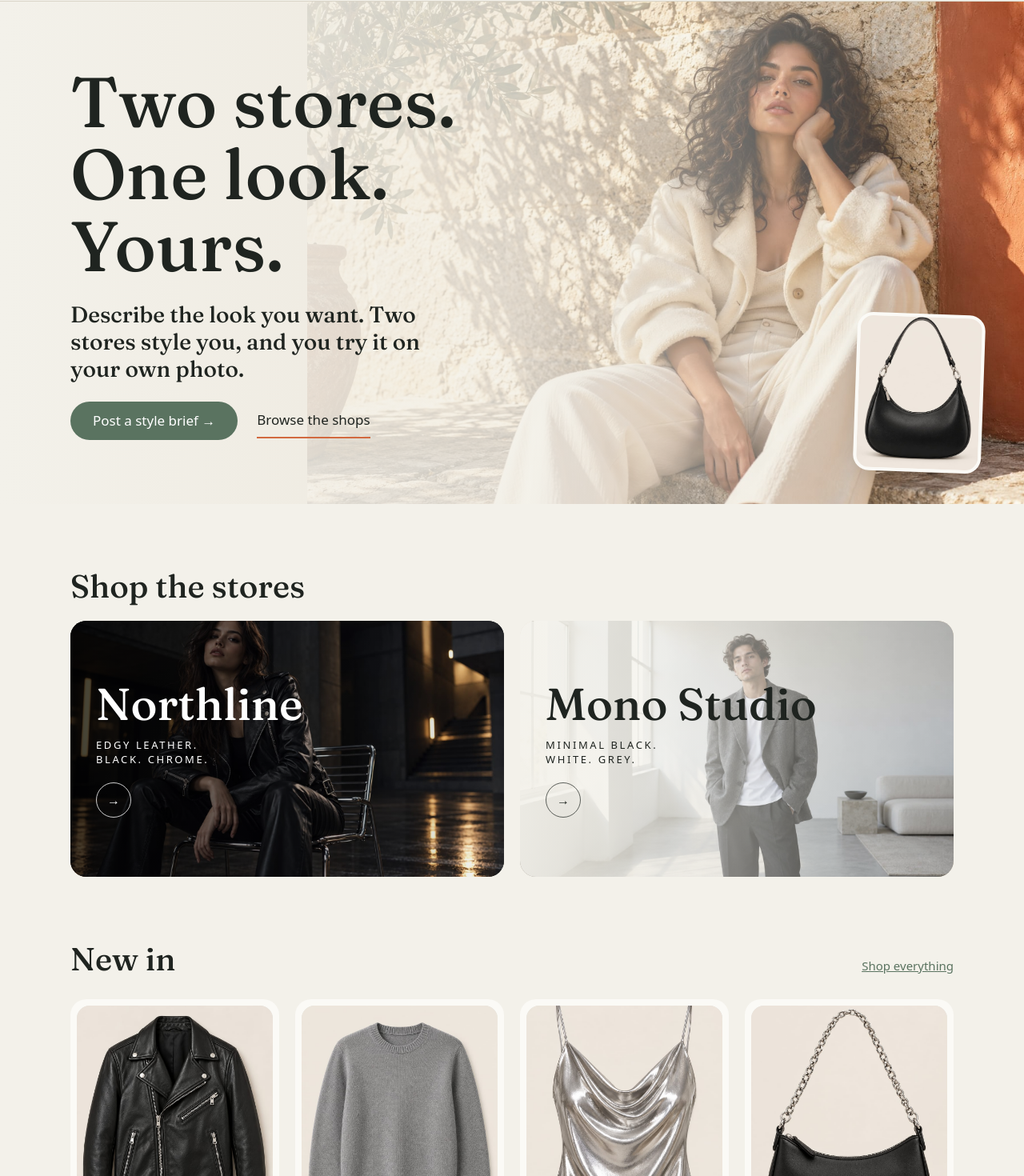
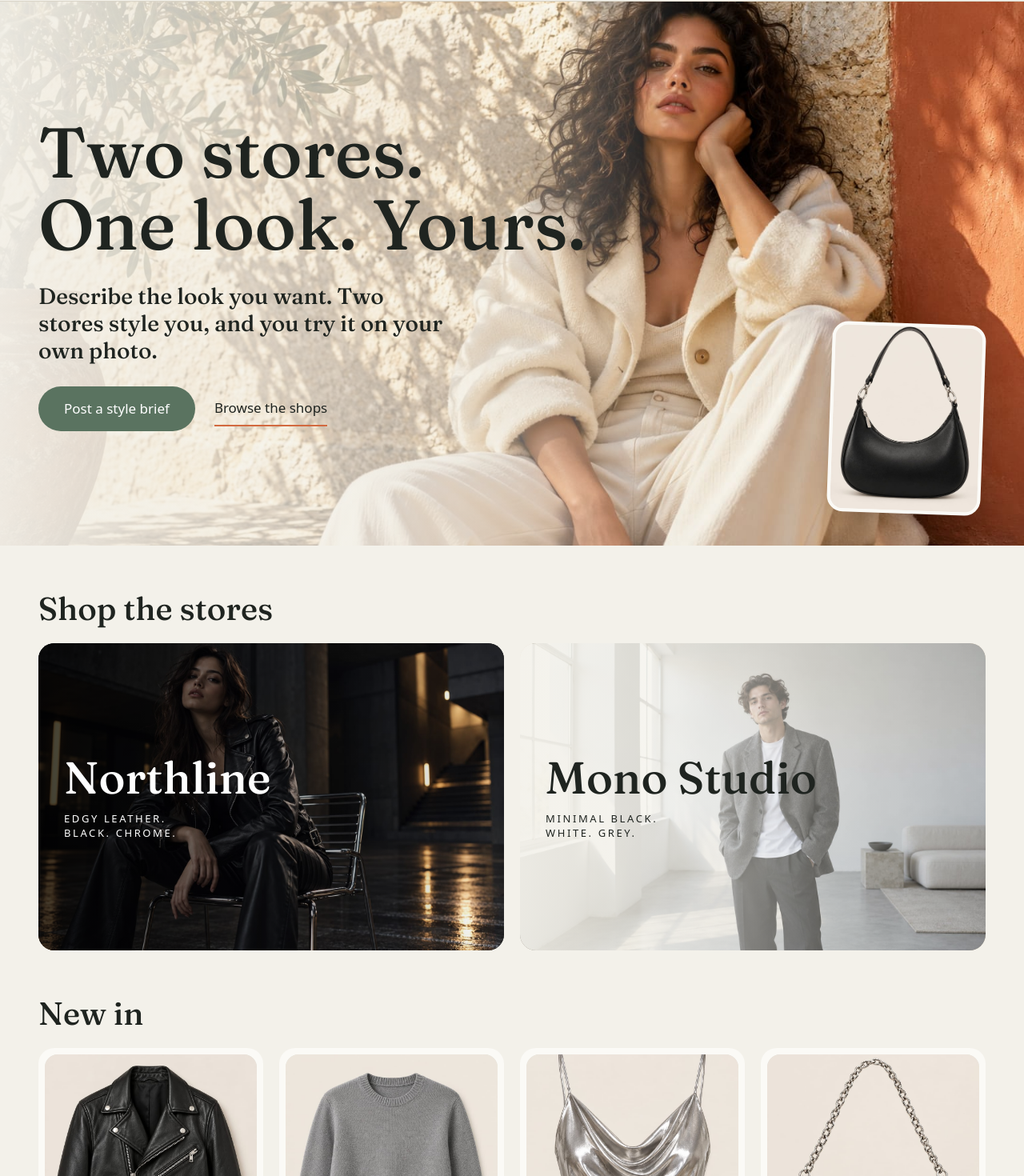
Before and after one commit to Shawn-Bi/youcam-2, a Next.js app in the folder frontend/: page / in a window 1280 px wide. Shown: the part 79-1549 px from the top of the page at 80% size. Built offline with nearby package versions, Linux system fonts and the light colour scheme.

Commit message:
fix(frontend): full-width heroes, tighter home spacing, no arrows or Shop everything link

```diff
--- a/frontend/app/page.tsx
+++ b/frontend/app/page.tsx
@@ -10,30 +10,30 @@ const NEW_IN = ["nl_racer_jacket", "ms_knit_sweater", "nl_chrome_cami", "ms_nova
 export default function Home() {
   const inset = getCatalogItem("nl_luna_bag");
   return (
-    <main className="flex flex-col gap-14 pb-16 md:gap-20">
+    <main className="flex flex-col gap-10 pb-16 md:gap-14">
       <section className="relative overflow-hidden bg-sand">
         {/* eslint-disable-next-line @next/next/no-img-element */}
         <img
           src="/catalog/home-hero.jpg"
           alt=""
-          className="absolute inset-0 size-full object-cover object-[70%_center] md:left-[30%] md:w-[70%]"
+          className="absolute inset-0 size-full object-cover object-[70%_center] md:object-[85%_30%] lg:object-[center_30%]"
         />
-        <div className="absolute inset-0 bg-gradient-to-t from-stone via-stone/70 to-transparent md:bg-gradient-to-r md:from-stone md:via-stone/80 md:to-transparent" />
-        <div className="relative mx-auto flex min-h-[560px] max-w-6xl flex-col justify-end gap-6 px-4 pt-48 pb-10 md:min-h-[600px] md:justify-center md:px-6 md:py-20">
-          <h1 className="max-w-xl font-display text-display font-medium text-ink md:text-hero">
+        <div className="absolute inset-0 bg-gradient-to-t from-stone via-stone/70 to-transparent md:bg-gradient-to-r md:from-stone/95 md:via-stone/55 md:via-45% md:to-transparent md:to-70%" />
+        <div className="relative mx-auto flex min-h-[600px] max-w-page flex-col justify-end gap-7 px-4 pt-56 pb-10 md:min-h-[680px] md:justify-center md:px-8 lg:px-12 md:py-20">
+          <h1 className="max-w-md font-display text-display font-medium text-ink md:max-w-sm lg:max-w-3xl lg:text-hero">
             Two stores.
             <br />
             One look. Yours.
           </h1>
-          <p className="max-w-md text-body text-ink md:text-h2 md:font-display">
+          <p className="max-w-sm text-body text-ink md:text-h2 md:font-display lg:max-w-lg">
             Describe the look you want. Two stores style you, and you try it on your own photo.
           </p>
           <div className="flex flex-wrap items-center gap-x-6 gap-y-3">
             <Link
               href="/brief"
-              className="flex min-h-12 items-center rounded-full bg-sage px-7 text-body font-medium text-on-sage hover:bg-sage-hover"
+              className="flex min-h-14 items-center rounded-full bg-sage px-8 text-body font-medium text-on-sage hover:bg-sage-hover"
             >
-              Post a style brief →
+              Post a style brief
             </Link>
             <Link
               href="/shop"
@@ -46,7 +46,7 @@ export default function Home() {
         {inset && (
           <Link
             href={inset.productUrl}
-            className="absolute right-[4%] bottom-10 hidden w-40 rotate-2 rounded-card border-4 border-surface bg-surface shadow-[0_16px_40px_-16px_rgb(0_0_0/0.35)] lg:block"
+            className="absolute right-[4%] bottom-10 hidden w-48 rotate-2 rounded-card border-4 border-surface bg-surface shadow-[0_16px_40px_-16px_rgb(0_0_0/0.35)] lg:block"
             aria-label={`${inset.name}, from Northline`}
           >
             {/* eslint-disable-next-line @next/next/no-img-element */}
@@ -55,7 +55,7 @@ export default function Home() {
         )}
       </section>
 
-      <section aria-labelledby="stores-heading" className="mx-auto flex w-full max-w-6xl flex-col gap-5 px-4 md:px-6">
+      <section aria-labelledby="stores-heading" className="mx-auto flex w-full max-w-page flex-col gap-5 px-4 md:px-8 lg:px-12">
         <h2 id="stores-heading" className="font-display text-h1 font-medium text-ink">
           Shop the stores
         </h2>
@@ -66,15 +66,10 @@ export default function Home() {
         </div>
       </section>
 
-      <section aria-labelledby="new-heading" className="mx-auto flex w-full max-w-6xl flex-col gap-5 px-4 md:px-6">
-        <div className="flex items-baseline justify-between gap-4">
-          <h2 id="new-heading" className="font-display text-h1 font-medium text-ink">
-            New in
-          </h2>
-          <Link href="/shop" className="inline-flex min-h-11 items-center text-small font-medium text-sage underline">
-            Shop everything
-          </Link>
-        </div>
+      <section aria-labelledby="new-heading" className="mx-auto flex w-full max-w-page flex-col gap-5 px-4 md:px-8 lg:px-12">
+        <h2 id="new-heading" className="font-display text-h1 font-medium text-ink">
+          New in
+        </h2>
         <ul className="grid grid-cols-2 gap-3 md:grid-cols-4 md:gap-5">
           {NEW_IN.map((item) => (
             <ProductCard key={item.itemId} item={item} />
--- a/frontend/app/stores/[storeId]/page.tsx
+++ b/frontend/app/stores/[storeId]/page.tsx
@@ -23,17 +23,17 @@ export default async function StorePage({ params }: Params) {
     <main>
       <section className="relative overflow-hidden border-b border-line bg-sand">
         {/* eslint-disable-next-line @next/next/no-img-element */}
-        <img src={store.heroImage} alt="" className="absolute inset-0 size-full object-cover md:left-1/3 md:w-2/3" />
-        <div className="absolute inset-0 bg-gradient-to-r from-stone via-stone/85 to-stone/10 md:via-stone/70 md:to-transparent" />
-        <div className="relative mx-auto flex max-w-6xl flex-col gap-2 px-4 py-12 md:px-6 md:py-16">
+        <img src={store.heroImage} alt="" className="absolute inset-0 size-full object-cover object-[center_12%]" />
+        <div className="absolute inset-0 bg-gradient-to-r from-stone via-stone/85 to-stone/60 md:from-stone/95 md:via-stone/60 md:via-50% md:to-transparent md:to-85%" />
+        <div className="relative mx-auto flex max-w-page flex-col gap-2 px-4 py-14 md:px-8 lg:px-12 md:py-24">
           <Link href="/stores" className="inline-flex min-h-11 items-center self-start text-small font-medium text-sage underline">
             All stores
           </Link>
           <h1 className="font-display text-display font-medium text-ink md:text-hero">{store.name}</h1>
-          <p className="max-w-sm text-body text-muted md:text-h2 md:font-display">{store.description}</p>
+          <p className="max-w-xs text-body text-ink md:text-h2 md:font-display lg:max-w-lg">{store.description}</p>
         </div>
       </section>
-      <div className="mx-auto max-w-6xl px-4 py-8 md:px-6 md:py-10">
+      <div className="mx-auto max-w-page px-4 py-8 md:px-8 lg:px-12 md:py-10">
         <ShopBrowser items={itemsInStore(store.storeId)} storeFilter={false} />
       </div>
     </main>
--- a/frontend/components/ShopBrowser.tsx
+++ b/frontend/components/ShopBrowser.tsx
@@ -119,7 +119,7 @@ export function ShopBrowser({ items, storeFilter = true }: Props) {
   );
 
   return (
-    <div className="grid grid-cols-1 gap-6 md:grid-cols-[220px_1fr] md:gap-8">
+    <div className="grid grid-cols-1 gap-6 md:grid-cols-[240px_1fr] lg:grid-cols-[260px_1fr] md:gap-8">
       <aside aria-label="Filters" className="self-start rounded-card bg-surface px-5 py-1 md:p-5">
         <details className="md:hidden">
           <summary className="flex min-h-11 cursor-pointer items-center text-small font-medium text-ink">
@@ -168,7 +168,7 @@ export function BriefBanner() {
         href="/brief"
         className="flex min-h-11 shrink-0 items-center justify-center rounded-full bg-sage px-5 text-small font-medium text-on-sage hover:bg-sage-hover"
       >
-        Style brief →
+        Style brief
       </Link>
     </div>
   );
--- a/frontend/components/StoreCard.tsx
+++ b/frontend/components/StoreCard.tsx
@@ -7,7 +7,7 @@ export function StoreCard({ store, dark, headingLevel = 3 }: { store: Store; dar
   return (
     <Link
       href={`/stores/${store.storeId}`}
-      className={`group relative flex min-h-64 overflow-hidden rounded-card md:min-h-80 ${dark ? "bg-ink" : "bg-sand"}`}
+      className={`group relative flex min-h-72 overflow-hidden rounded-card md:min-h-96 ${dark ? "bg-ink" : "bg-sand"}`}
     >
       {/* eslint-disable-next-line @next/next/no-img-element */}
       <img src={store.heroImage} alt="" className="absolute inset-0 size-full object-cover transition-transform duration-500 group-hover:scale-[1.03]" />
@@ -17,14 +17,8 @@ export function StoreCard({ store, dark, headingLevel = 3 }: { store: Store; dar
         }`}
       />
       <div className={`relative flex flex-col justify-center gap-3 p-6 md:p-8 ${dark ? "text-white" : "text-ink"}`}>
-        <Heading className="font-display text-h1 font-medium md:text-display">{store.name}</Heading>
+        <Heading className="font-display text-h1 font-medium lg:text-display">{store.name}</Heading>
         <p className="max-w-48 text-label font-medium tracking-[0.2em] uppercase">{store.tagline}</p>
-        <span
-          aria-hidden="true"
-          className={`mt-2 flex size-11 items-center justify-center rounded-full border ${dark ? "border-white/80" : "border-ink/70"}`}
-        >
-          →
-        </span>
       </div>
     </Link>
   );
```
